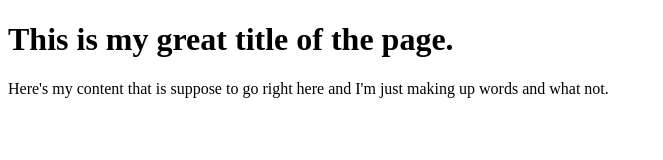
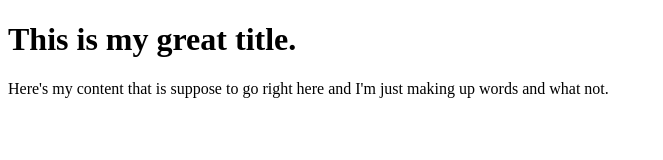
Before and after one commit to hunterstevenshaw/dwgit, a plain HTML site: page index.html in a window 1280 px wide. Shown: the whole page, without its empty margins (0-663 px from the left). Drawn offline with Linux system fonts and the light colour scheme.

Commit message:
Changed the titles and h1

```diff
--- a/index.html
+++ b/index.html
@@ -2,11 +2,11 @@
 <html>
 <head>
 <meta charset="utf-8">
-<title>Untitled Document</title>
+<title> Dreamweaver Practice with Git.</title>
 </head>
 
 <body>
-	<h1> This is my great title of the page. </h1>
+	<h1> This is my great title. </h1>
 	<p> Here's my content that is suppose to go right here and I'm just making up words and what not.</p>
 </body>
 </html>
```
